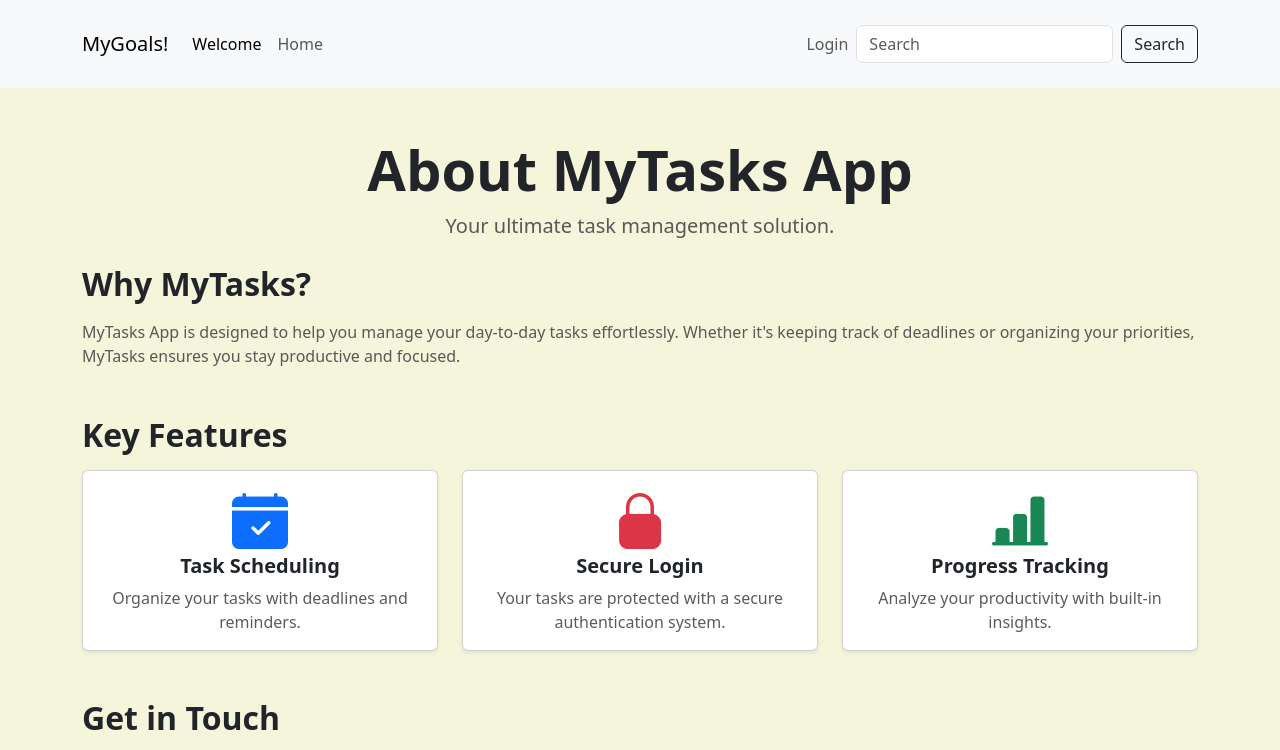
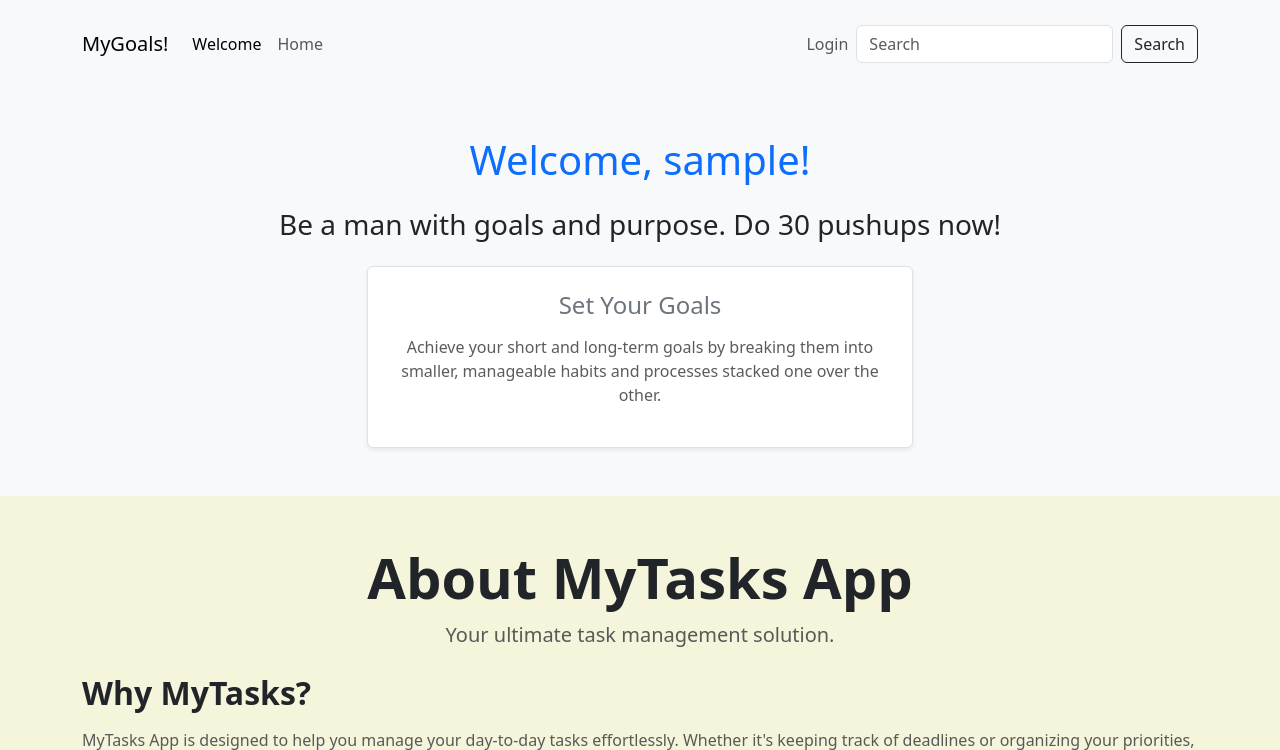
Before and after one commit to tahirpukhta/myTasksApp, a Flask app: template templates/index.html in a window 1280 px wide. Shown: the top 750 px of the page. Run offline with Flask 3, Linux system fonts and the light colour scheme; the template is opened without the code that fills it: most values are stand-ins (such as "Sample title", 1, 10 or a date in 2020).

Commit message:
Made some changes to the index.html in the goals section UI and removed the get started button coz of rdundancy

```diff
--- a/templates/index.html
+++ b/templates/index.html
@@ -2,6 +2,25 @@
 {% block title %}Welcome{% endblock title %}
 
 {% block body %}
+<!-- Goals Section -->
+<div class="container-fluid py-5 bg-light text-center">
+  <div class="container">
+    <h1 class="text-primary mb-4" style="font-size: 2.5rem;">Welcome, {{ username }}!</h1>
+    <h2 class="text-dark mb-4" style="font-size: 1.75rem;">Be a man with goals and purpose. Do 30 pushups now!</h2>
+    <div class="row justify-content-center">
+      <div class="col-md-6">
+        <div class="p-4 border rounded shadow-sm bg-white">
+          <h3 class="text-secondary mb-3" style="font-size: 1.5rem;">Set Your Goals</h3>
+          <p class="text-muted" style="font-size: 1rem;">
+            Achieve your short and long-term goals by breaking them into smaller, manageable habits and processes stacked one over the other.
+          </p>
+        </div>
+      </div>
+    </div>
+  </div>
+</div>
+
+
 <div class="container my-5">
     <!-- Page Header -->
     <header class="text-center mb-4">
```
Also changed, not shown: instance/task.db.
